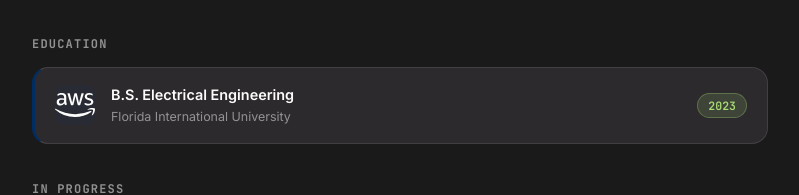
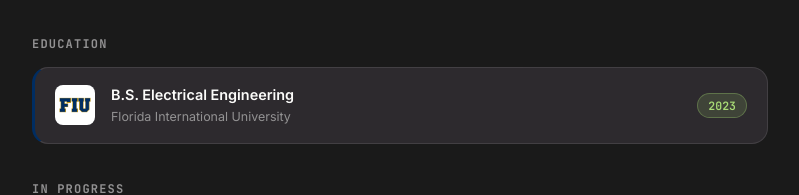
Before and after one commit to nortoncj/portfolio2026, a Next.js app: page /about in a window 1280 px wide. Shown: the part 1962-2157 px from the top of the page, without its empty margins (240-1039 px from the left). Built offline with nearby package versions, Linux system fonts and the light colour scheme; no server answers; a web font is replaced by a local one.

Commit message:
fiu logo

```diff
--- a/app/(home)/about/page.tsx
+++ b/app/(home)/about/page.tsx
@@ -1,24 +1,18 @@
-
-import {
-  FAQ_ITEMS,
-  CREDENTIALS,
-} from "@/data/about";
+import { FAQ_ITEMS, CREDENTIALS } from "@/data/about";
 import { IconType } from "react-icons";
 import { Metadata } from "next";
 import { buildMetadata } from "@/libs/SEO";
+import Image from "next/image";
 import { FaqItem } from "./faq";
 import { AnimePhoto } from "./AboutPhoto";
 
 export const metadata: Metadata = buildMetadata({
   title: "About Chris Norton Jr",
   description:
-    "I specialize in devops and cloud architecture in the United States",
+    "I specialize in devops, embedded systems, and cloud architecture in the United States",
   image: "/og-image.png",
   url: "https://chrisnortonjr.com",
 });
-
-
-
 
 interface CredBadgeProps {
   item: {
@@ -26,17 +20,21 @@ interface CredBadgeProps {
     issuer: string;
     year: string;
     color: string;
-    icon: IconType;
+    icon?: IconType;
+    logo?: string;
   };
 }
-
 
 // ─── CREDENTIAL BADGE ────────────────────────────────────────────────────────
 function CredBadge({ item }: CredBadgeProps) {
   const inProgress = item.year === "2026";
   return (
     <div className="cred-badge" style={{ ["--accent" as any]: item.color }}>
-      <item.icon className="cred-icon" />
+      {item.logo ? (
+        <Image src={item.logo} alt={item.name} className="cred-icon" />
+      ) : item.icon ? (
+        <item.icon className="cred-icon" />
+      ) : null}
       {/* <span className="cred-icon">{item.icon}</span> */}
       <div className="cred-info">
         <span className="cred-name">{item.name}</span>
--- a/data/about.ts
+++ b/data/about.ts
@@ -2,6 +2,7 @@ import { IconType } from "react-icons";
 import { BsArrowUpRightSquareFill } from "react-icons/bs";
 import { FaAws, FaStar } from "react-icons/fa6";
 import { SiComptia, SiHashicorp } from "react-icons/si";
+import FIU from "@/components/icons/FIU-Symbol.jpg";
 // ─── Placeholder image URLs ───────────────────────────────────────────────────
 // Replace these with your actual headshot paths
 export const HEADSHOT_PRIMARY =
@@ -33,7 +34,7 @@ export const FAQ_ITEMS = [
   },
   {
     q: "Where is Chris Norton Jr. now?",
-    a: "I'm currentlybased in South Florida, in the United States. I work remotely with teams across the country and internationally. My timezone is Eastern Standard Time (EST).",
+    a: "I'm currently based in Tampa,Florida and the greater Tampa Bay/South Florida area, in the United States. I work remotely with teams across the country and internationally. My timezone is Eastern Standard Time (EST).",
   },
 ];
 
@@ -66,7 +67,7 @@ export const CREDENTIALS = [
         issuer: "Florida International University",
         year: "2023",
         color: "#002d62",
-        icon: FaAws,
+        logo: FIU,
       },
     ],
   },
```
Also changed, not shown: components/icons/FIU-Symbol.jpg (added).
